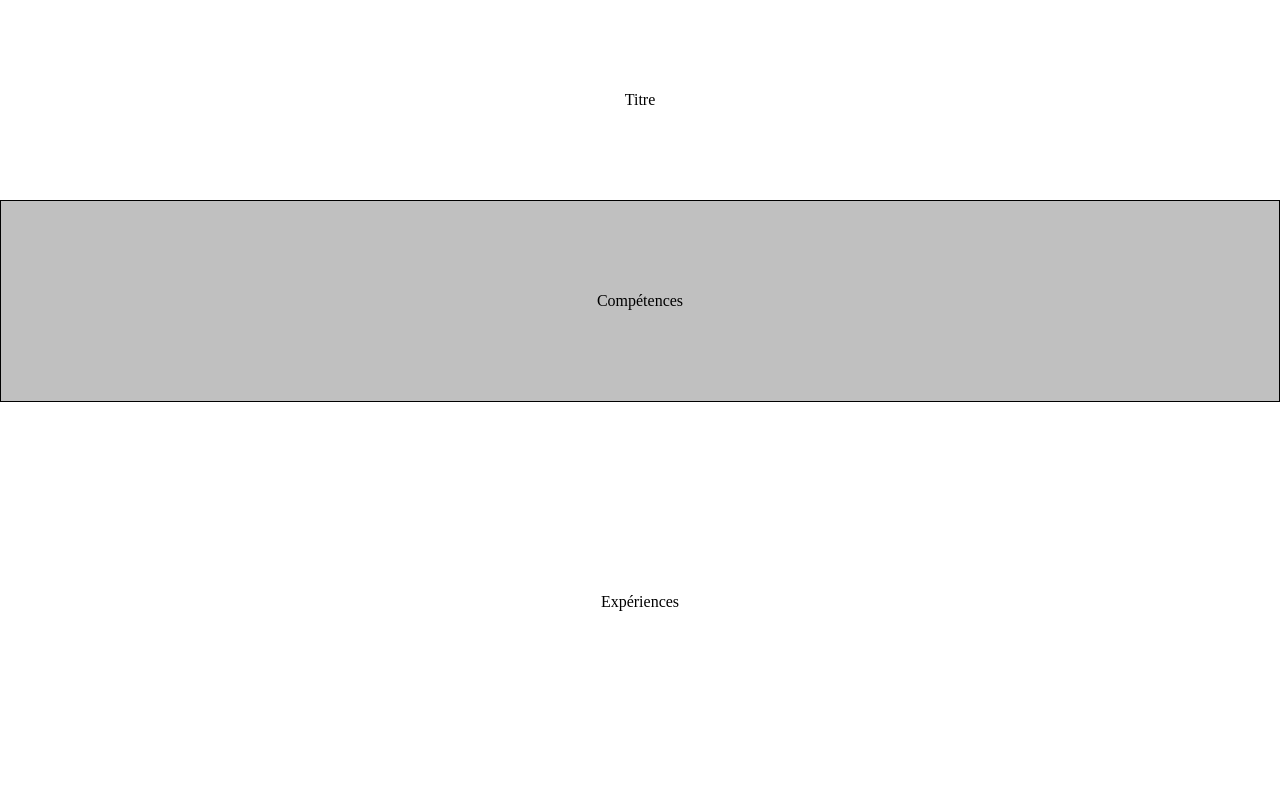
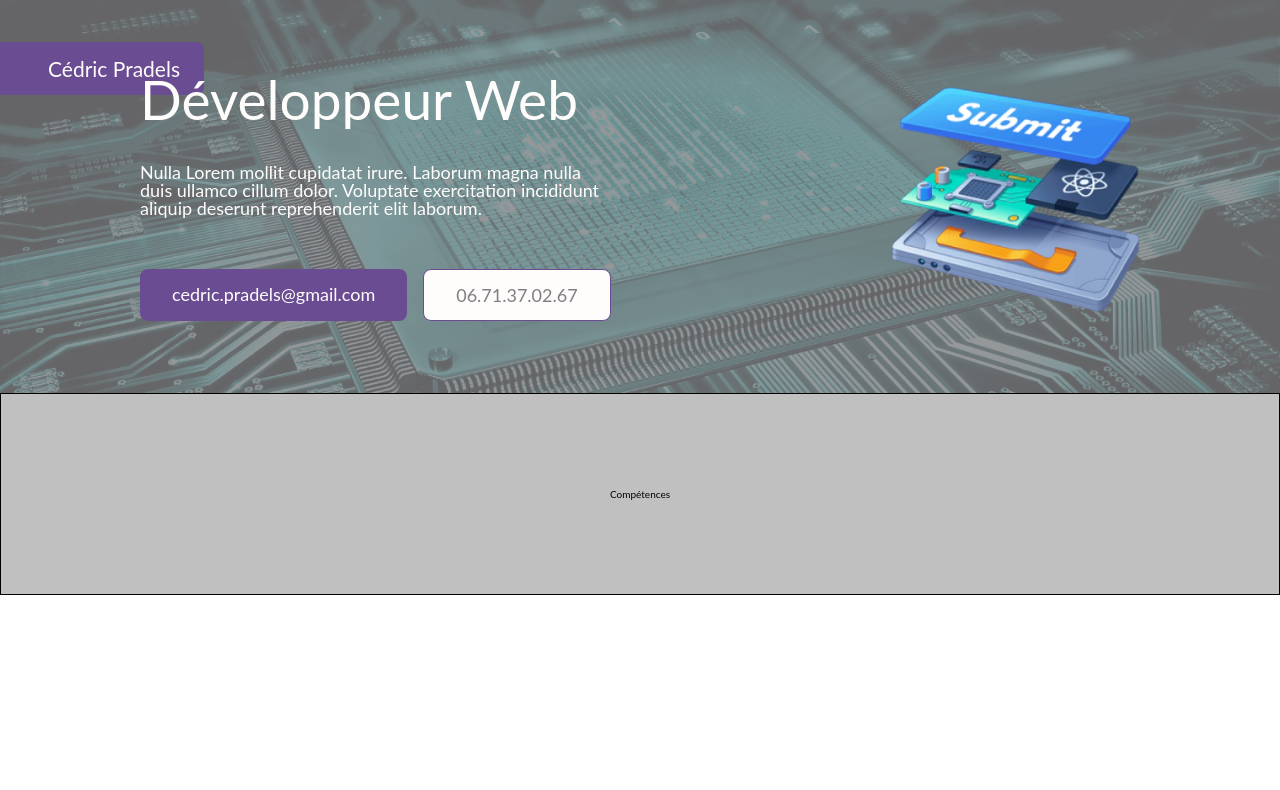
Before and after one commit to CedricPradels/cv, a Next.js app: page / in a window 1280 px wide. Shown: the top 790 px of the page. Built offline with nearby package versions, Linux system fonts and the light colour scheme.

Commit message:
add introduction (#3)

```diff
--- a/src/components/Cv/src/index.tsx
+++ b/src/components/Cv/src/index.tsx
@@ -1,6 +1,6 @@
 import { Experiences } from "@components/Experiences";
 import { Other } from "@components/Other";
-import { Title } from "@components/Title";
+import { Introduction } from "@components/Introduction";
 import { Skills } from "@components/Skills";
 import { Training } from "@components/Training";
 import { Contact } from "@components/Contact";
@@ -10,7 +10,7 @@ import { Container, Wrapper } from "./ui";
 export const Cv: VFC = () => {
   return (
     <Container>
-      <Title />
+      <Introduction />
       <Skills />
       <Experiences />
       <Wrapper>
--- /dev/null
+++ b/src/components/Introduction/index.ts
@@ -0,0 +1 @@
+export { Introduction } from "./src";
--- /dev/null
+++ b/src/components/Introduction/src/index.tsx
@@ -0,0 +1,39 @@
+import { VFC } from "react";
+import {
+  Container,
+  Button,
+  Content,
+  ButtonWrapper,
+  Name,
+  Description,
+  Title,
+  Illustration,
+  Wrapper,
+} from "./ui";
+
+export const Introduction: VFC = () => {
+  return (
+    <Container>
+      <Name>Cédric Pradels</Name>
+      <Content>
+        <Wrapper>
+          <Title>Développeur Web</Title>
+          <Description>
+            Nulla Lorem mollit cupidatat irure. Laborum magna nulla duis ullamco
+            cillum dolor. Voluptate exercitation incididunt aliquip deserunt
+            reprehenderit elit laborum.
+          </Description>
+          <ButtonWrapper>
+            <Button href={"mailto:cedric.pradels@gmail.com"}>
+              cedric.pradels@gmail.com
+            </Button>
+            <Button href={"tel:+33671370267"} secondary>
+              06.71.37.02.67
+            </Button>
+          </ButtonWrapper>
+        </Wrapper>
+        <Illustration />
+      </Content>
+    </Container>
+  );
+};
--- /dev/null
+++ b/src/components/Introduction/src/types.ts
@@ -0,0 +1,3 @@
+export type ButtonProps = {
+  secondary?: boolean;
+};
--- /dev/null
+++ b/src/components/Introduction/src/ui.ts
@@ -0,0 +1,98 @@
+import styled, { css } from "styled-components";
+import { ButtonProps } from "./types";
+
+export const Container = styled.div`
+  position: relative;
+  background-image: url("/img/processor.png");
+  background-repeat: no-repeat;
+  background-size: cover;
+  padding: 72px 0;
+
+  ${({ theme }) => css`
+    color: ${theme.colors.neutral5};
+  `}
+
+  &:before {
+    content: "";
+    position: absolute;
+    top: 0;
+    left: 0;
+    width: 100%;
+    height: 100%;
+    ${({ theme }) => css`
+      background-color: ${theme.colors.neutral110};
+      opacity: 0.8;
+    `}
+  }
+`;
+
+export const Content = styled.div`
+  position: relative;
+  max-width: 1000px;
+  margin: 0 auto;
+  display: flex;
+  justify-content: space-between;
+`;
+
+export const Name = styled.div`
+  position: absolute;
+  top: 42px;
+  left: 0;
+  padding: 16px 24px 16px 48px;
+  border-radius: 0 8px 8px 0;
+  font-size: 21px;
+
+  ${({ theme }) => css`
+    background-color: ${theme.colors.primary100};
+    color: ${theme.colors.neutral5};
+  `}
+`;
+
+export const Description = styled.div`
+  max-width: 470px;
+  font-size: 18px;
+  margin-bottom: 52px;
+`;
+
+export const Title = styled.div`
+  margin-bottom: 36px;
+  font-size: 55px;
+`;
+
+export const ButtonWrapper = styled.div`
+  display: flex;
+  gap: 16px;
+`;
+
+export const Button = styled.a<ButtonProps>`
+  padding: 16px 32px;
+  font-size: 18px;
+  border-radius: 8px;
+  text-decoration: none;
+
+  ${({ theme }) => css`
+    color: ${theme.colors.neutral5};
+    background-color: ${theme.colors.primary100};
+  `}
+
+  ${({ secondary }) =>
+    secondary &&
+    css`
+      ${({ theme }) => css`
+        color: ${theme.colors.neutral110};
+        background-color: ${theme.colors.neutral5};
+        border: 1px ${theme.colors.primary100} solid;
+      `}
+    `}
+`;
+
+export const Illustration = styled.div`
+  background-image: url("/img/illustration.png");
+  background-size: cover;
+  background-repeat: no-repeat;
+  flex: 1;
+  max-height: 250px;
+  max-width: 250px;
+`;
+
+export const Wrapper = styled.div``;
--- a/src/components/Title/index.ts
+++ /dev/null
@@ -1 +0,0 @@
-export { Title } from "./src";
--- a/src/components/Title/src/index.tsx
+++ /dev/null
@@ -1,6 +0,0 @@
-import { VFC } from "react";
-import { Container } from "./ui";
-
-export const Title: VFC = () => {
-  return <Container>Titre</Container>;
-};
--- a/src/components/Title/src/ui.ts
+++ /dev/null
@@ -1,8 +0,0 @@
-import styled from "styled-components";
-
-export const Container = styled.div`
-  height: 200px;
-  display: flex;
-  justify-content: center;
-  align-items: center;
-`;
--- a/src/design-system/globalStyles.ts
+++ b/src/design-system/globalStyles.ts
@@ -1,7 +1,10 @@
 import { createGlobalStyle } from "styled-components";
 
 export const GlobalStyles = createGlobalStyle`
-* {
-    font-size: 62.5%;
+@import 'https://fonts.googleapis.com/css2?family=Lato&display=swap';
+
+html {
+  font-size: 62.5%;
+  font-family: 'Lato', sans-serif;
 }
 `;
--- a/src/design-system/theme/index.ts
+++ b/src/design-system/theme.ts
@@ -11,5 +11,5 @@ export const theme = {
     neutral100: "#A9A9AB",
     neutral110: "#7F7F81",
   },
-  font: ["Roboto", "sans-serif"].join(","),
+  font: ["Lato", "sans-serif"].join(","),
 };
--- a/src/design-system/theme/index.d.ts
+++ b/theme.d.ts
@@ -1,4 +1,4 @@
-import { theme } from ".";
+import { theme } from "./src/design-system/theme";
 
 type CustomTheme = typeof theme;
 
```
Also changed, not shown: public/img/illustration.png (added), 1 other file (tests, documents, lock files or other folders).
